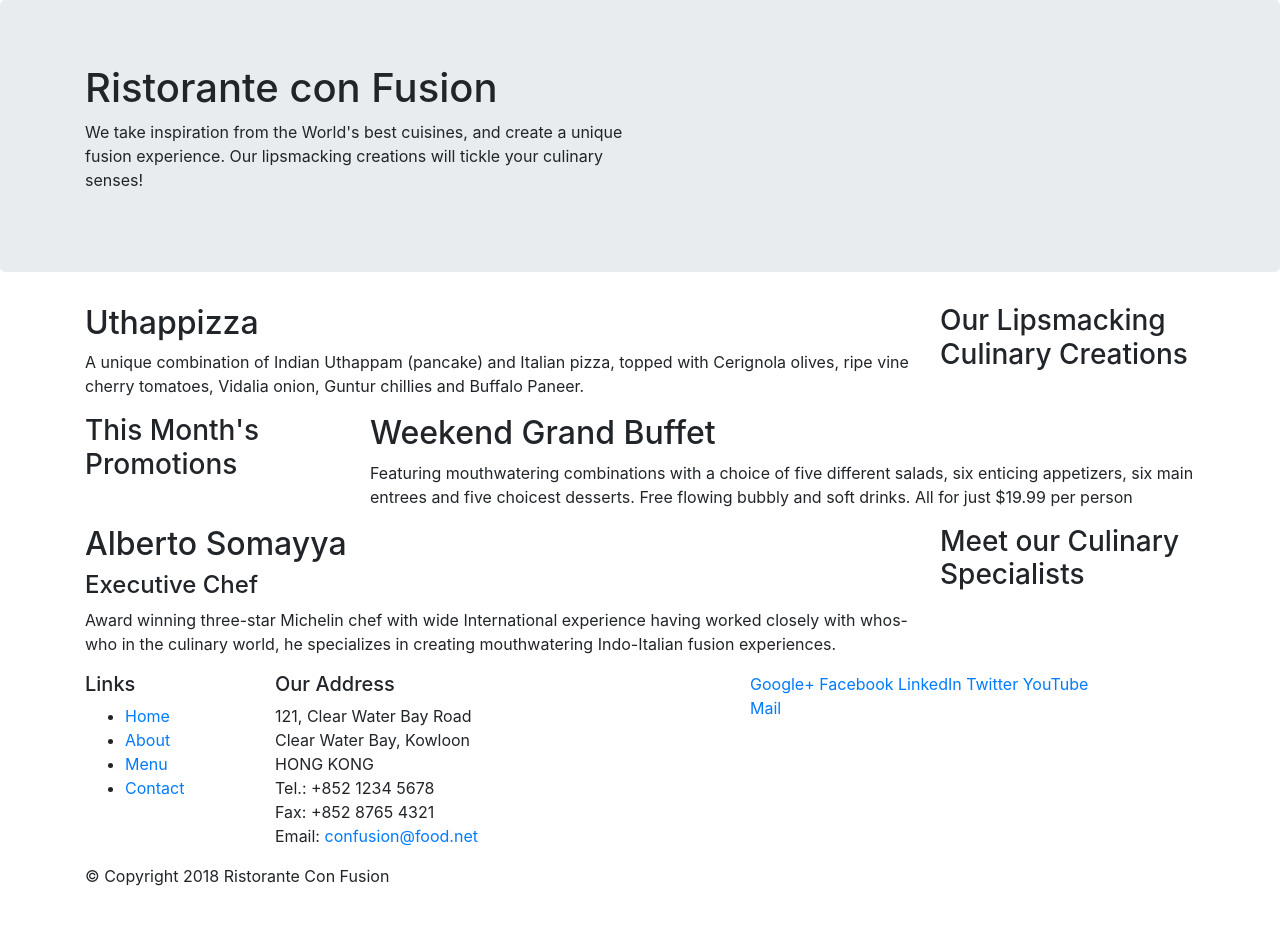
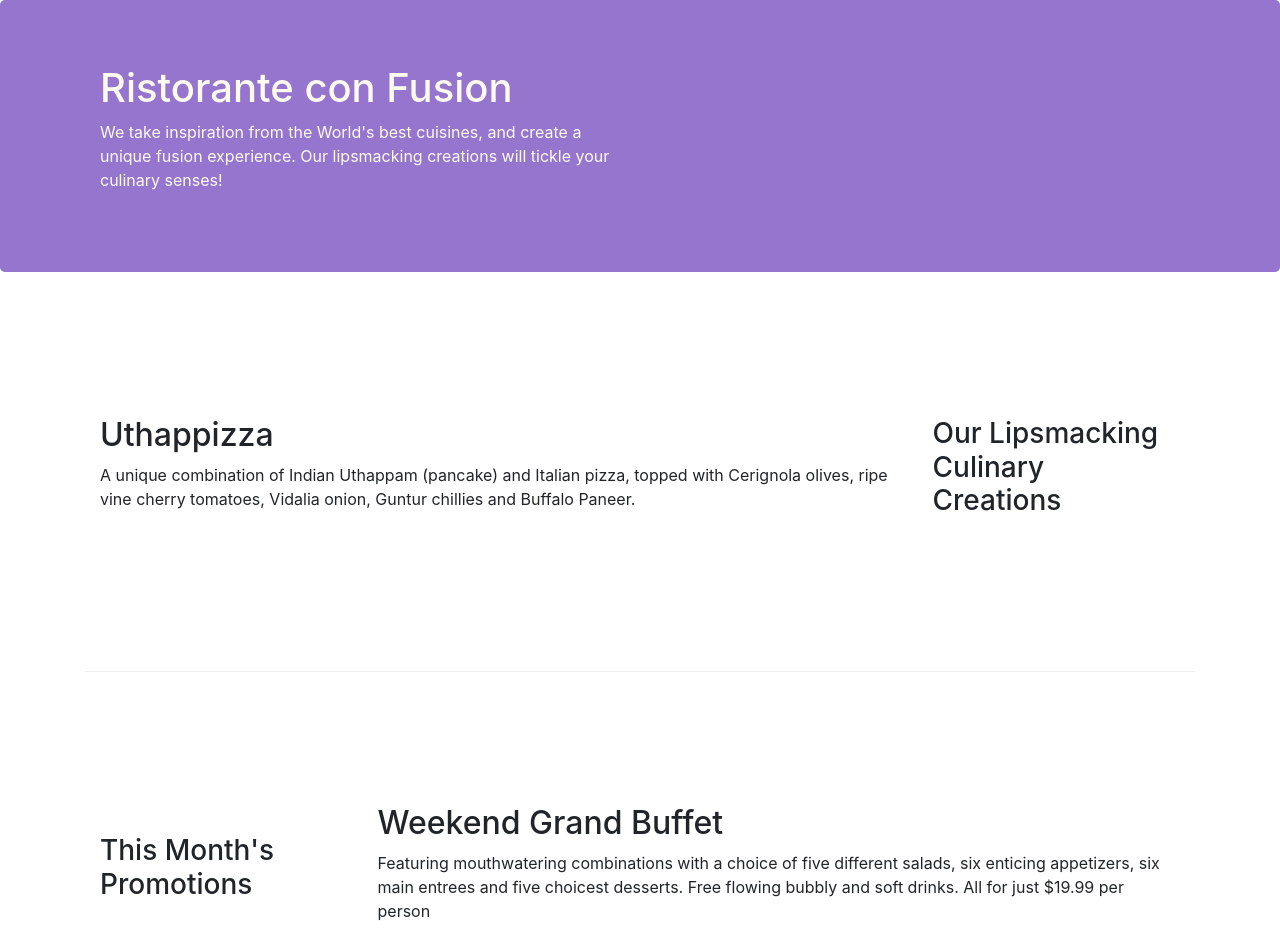
Before and after one commit to abhiy77/Ristorante-conFusion-BootStrap-4, a website: page index.html in a window 1280 px wide. Shown: the top 952 px of the page. Before the commit the page ends 904 px from the top, so only its background shows below. Drawn offline with nearby package versions, Linux system fonts and the light colour scheme.

Commit message:
Bootstrap part 2

```diff
--- /dev/null
+++ b/css/styles.css
@@ -0,0 +1,31 @@
+.row-header {
+    margin : 0px auto;
+    padding : 0px auto;
+}
+
+.row-content{
+    margin : 0px auto;
+    padding : 50px 0px 50px 0px;
+    border-bottom: 1px ridge;
+    min-height: 400px;
+}
+
+.footer{
+    background-color: #D1C4E9;
+    margin : 0px auto;
+    padding : 20px 0px 20px 0px;
+}
+
+.jumbotron {
+    padding : 70px 30px 70px 30 px;
+    margin : 0px auto;
+    background-color: #9575CD;
+    color : floralwhite;
+}
+
+.address{
+    font-size: 80%;
+    margin : 0px;
+    color: #0f0f0f;
+
+}
--- a/index.html
+++ b/index.html
@@ -9,6 +9,7 @@
 
     <!-- Bootstrap CSS -->
     <link rel="stylesheet" href="node_modules/bootstrap/dist/css/bootstrap.min.css">
+    <link rel="stylesheet" href="css/styles.css">
 
     <title>Ristorante Con Fusion</title>
 </head>
@@ -17,7 +18,7 @@
 
     <header class="jumbotron">
         <div class="container">
-            <div class = "row">
+            <div class = "row row-header">
                 <div class="col-12 col-sm-6">
                     <h1>Ristorante con Fusion</h1>
                     <p>We take inspiration from the World's best cuisines, and create a unique fusion experience. Our lipsmacking creations will tickle your culinary senses!</p>
@@ -29,7 +30,7 @@
     </header>
 
     <div class="container">
-        <div class="row">
+        <div class="row row-content align-items-center">
             <div class="col-12 col-sm-4 order-sm-last col-md-3">
                 <h3>Our Lipsmacking Culinary Creations</h3>
             </div>
@@ -40,7 +41,7 @@
         </div>
 
 
-        <div class="row">
+        <div class="row row-content align-items-center">
             <div class="col-12 col-sm-4 col-md-3">
                 <h3>This Month's Promotions</h3>
             </div>
@@ -50,7 +51,7 @@
             </div>
         </div>
 
-        <div class="row">
+        <div class="row row-content align-items-center">
             <div class="col-12 col-sm-4 order-sm-last col-md-3">
                 <h3>Meet our Culinary Specialists</h3>
             </div>
@@ -64,17 +65,17 @@
 
     <footer>
         <div class="container">
-            <div class="row">
+            <div class="row footer">
                 <div class="col-4 col-sm-2">
                     <h5>Links</h5>
-                    <ul>
+                    <ul class="list-unstyled">
                         <li><a href="#">Home</a></li>
                         <li><a href="#">About</a></li>
                         <li><a href="#">Menu</a></li>
                         <li><a href="#">Contact</a></li>
                     </ul>
                 </div>
-                <div class="col-7 col-sm-5">
+                <div class="col-7 col-sm-5 address">
                     <h5>Our Address</h5>
                     <address>
 		              121, Clear Water Bay Road<br>
@@ -85,8 +86,8 @@
 		              Email: <a href="mailto:confusion@food.net">confusion@food.net</a>
 		           </address>
                 </div>
-                <div class="col-12 col-sm-4">
-                    <div>
+                <div class="col-12 col-sm-4 align-self-center">
+                    <div class="text-center">
                         <a href="http://google.com/+">Google+</a>
                         <a href="http://www.facebook.com/profile.php?id=">Facebook</a>
                         <a href="http://www.linkedin.com/in/">LinkedIn</a>
@@ -96,7 +97,7 @@
                     </div>
                 </div>
            </div>
-           <div class="row">
+           <div class="row justify-content-center">
                 <div class="col-auto">
                     <p>© Copyright 2018 Ristorante Con Fusion</p>
                 </div>
```
